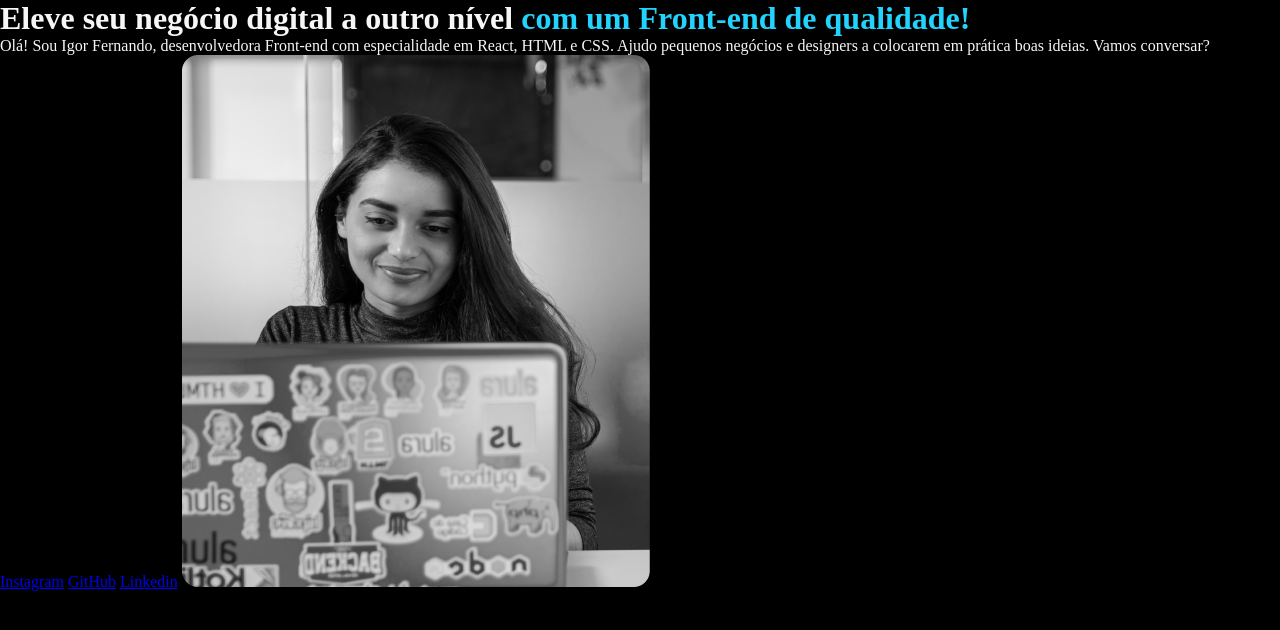
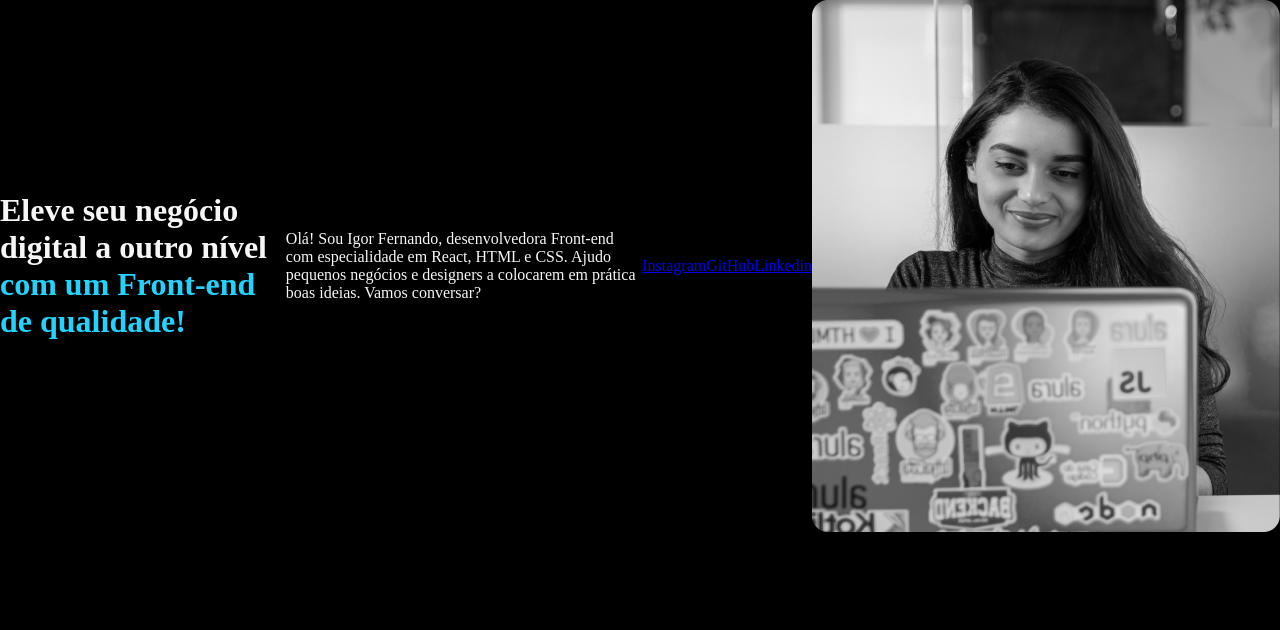
Before and after one commit to igorfcfs/CursoAlura-HTMLECSS-ClassesPosicionamentoEFlexbox, a plain HTML site: page index.html in a window 1280 px wide. Drawn offline with Linux system fonts and the light colour scheme.

Commit message:
Posicionando mais elementos

```diff
--- a/index.html
+++ b/index.html
@@ -10,7 +10,7 @@
 </head>
 <body>
     <header></header>
-    <main>
+    <main class="apresentacao">
         <h1>Eleve seu negócio digital a outro nível
             <strong class="titulo-destaque">com um Front-end de qualidade!</strong></h1>
         <p>Olá! Sou Igor Fernando, desenvolvedora Front-end com especialidade em React, HTML e CSS. Ajudo pequenos         negócios e designers a colocarem em prática boas ideias. Vamos conversar?</p>
--- a/style.css
+++ b/style.css
@@ -3,9 +3,16 @@
     padding: 0;
 }
 body {
+    height: 100vh; /*viewport height - 100% da tela do navegador*/
+    box-sizing: border-box/*content-box*/; /*encolhe o elemento nao deixando o elemento filho sair do elemento pai, que neste caso e o body*/
     background-color: #000000;
     color: #F6F6F6;
 }
 .titulo-destaque {
     color: #22D4FD;
 }
+.apresentacao {
+    display: flex;
+    flex-direction: row;/*padrao*/
+    align-items: center;
+}
```
